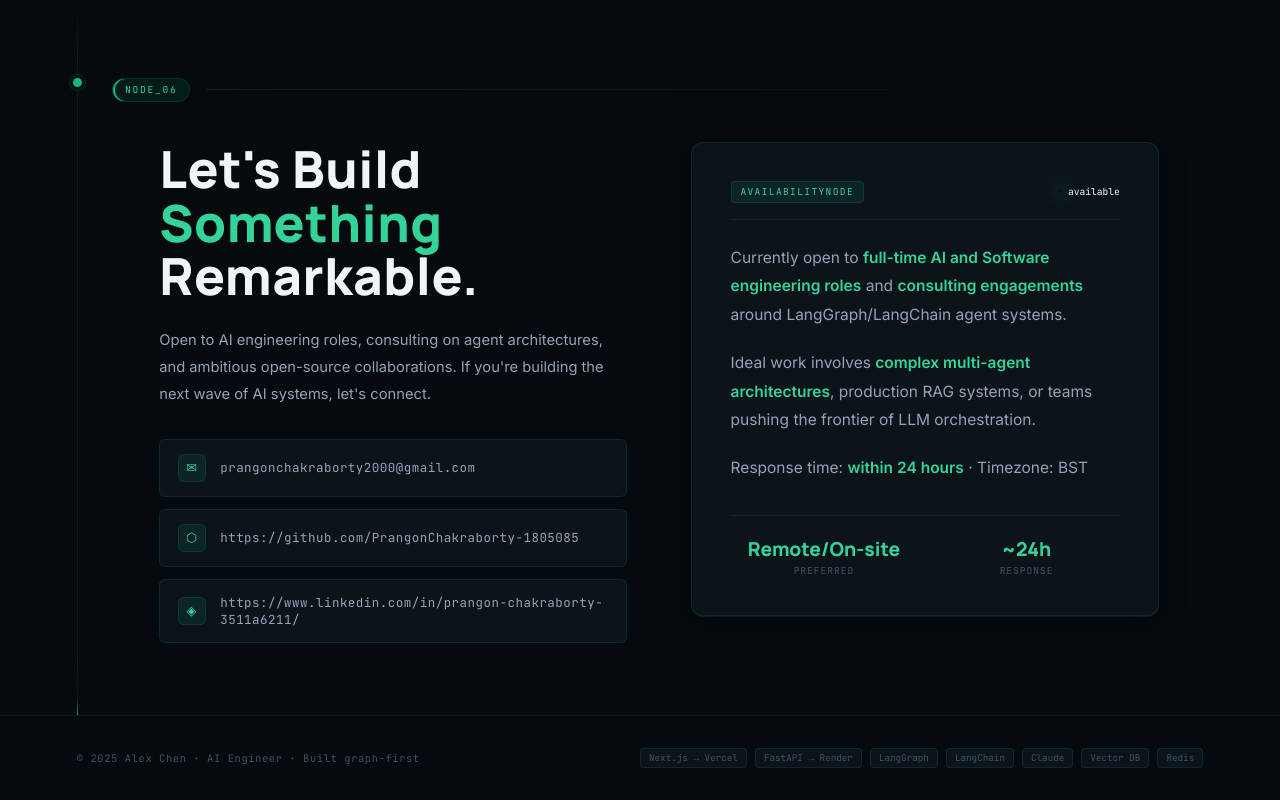
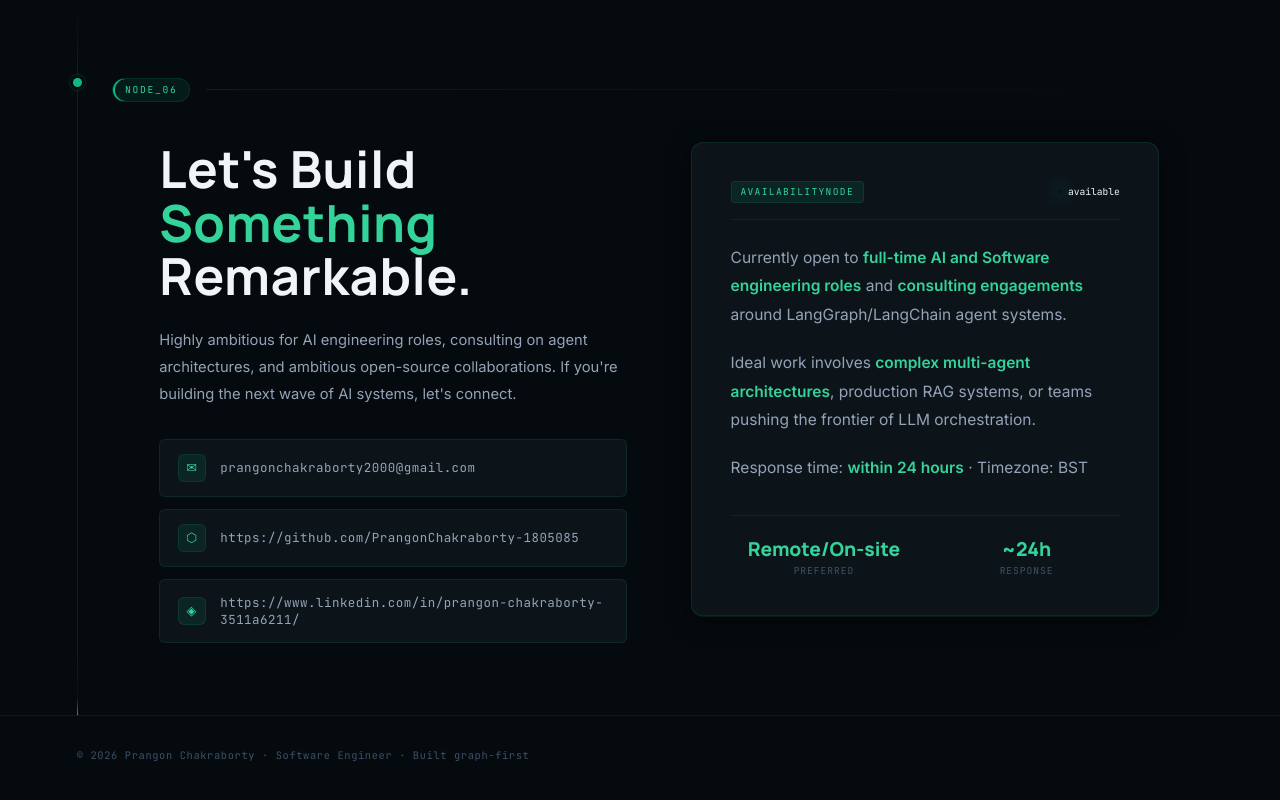
Before and after one commit to PrangonChakraborty-1805085/prangonchakraborty-1805085.github.io, a plain HTML site: page index.html in a window 1280 px wide. Shown: the part 4817-5617 px from the top of the page. Drawn offline with Linux system fonts and the light colour scheme; animation ran at ten frames a second.

Commit message:
add .gitignore file and update index.html file

```diff
--- a/index.html
+++ b/index.html
@@ -603,6 +603,7 @@ body::after {
   margin: 0 auto;
   /* push content clear of the left edge line */
   padding-left: clamp(1.8rem, 3vw, 2.8rem);
+  /* background-color: red; */
 }
 
 .sec-label {
@@ -1533,7 +1534,7 @@ body::after {
 .contact-hl {
   font-family: var(--font-disp);
   font-size: clamp(2rem, 4.5vw, 3.2rem);
-  font-weight: 900;
+  font-weight: 700;
   line-height: 1.05;
   letter-spacing: 0.01em;
   margin-bottom: 1.5rem;
@@ -1658,6 +1659,12 @@ footer {
   .hero-name   { font-size: 2.8rem; }
   .trace-bar   { display:none; }
   footer       { flex-direction: column; text-align: center; }
+  .contact-hl   { text-align: center;}
+  .sec-inner   { padding-left: 0;}
+  .contact-body { text-align: center;max-width: 20rem}
+  .contact-layout {display: flex; flex-direction: column; align-items: center; text-align: center;flex-wrap: wrap;}
+  .clinks { align-items: flex-start; max-width: 20rem;}
+  .clink { max-width: 100%; overflow-wrap: anywhere;}
 }
 </style>
 </head>
@@ -2030,7 +2037,7 @@ footer {
     <div class="contact-layout">
       <div class="reveal">
         <div class="contact-hl">Let's Build<br><span>Something</span><br>Remarkable.</div>
-        <p class="contact-body">Open to AI engineering roles, consulting on agent architectures, and ambitious open-source collaborations. If you're building the next wave of AI systems, let's connect.</p>
+        <p class="contact-body">Highly ambitious for AI engineering roles, consulting on agent architectures, and ambitious open-source collaborations. If you're building the next wave of AI systems, let's connect.</p>
         <div class="clinks">
           <a href="mailto:prangonchakraborty2000@gmail.com" class="clink"><div class="cl-icon">✉</div>prangonchakraborty2000@gmail.com</a>
           <a href="https://github.com/PrangonChakraborty-1805085" class="clink"><div class="cl-icon">⬡</div>https://github.com/PrangonChakraborty-1805085</a>
@@ -2060,16 +2067,7 @@ footer {
 </section>
 
 <footer>
-  <div class="ft">© 2025 Alex Chen · AI Engineer · Built graph-first</div>
-  <div class="ft-stack">
-    <span class="ft-tag">Next.js → Vercel</span>
-    <span class="ft-tag">FastAPI → Render</span>
-    <span class="ft-tag">LangGraph</span>
-    <span class="ft-tag">LangChain</span>
-    <span class="ft-tag">Claude</span>
-    <span class="ft-tag">Vector DB</span>
-    <span class="ft-tag">Redis</span>
-  </div>
+  <div class="ft">© 2026 Prangon Chakraborty · Software Engineer · Built graph-first</div>
 </footer>
 
 </div><!-- /shell -->
```
Also changed, not shown: 1 other file.
